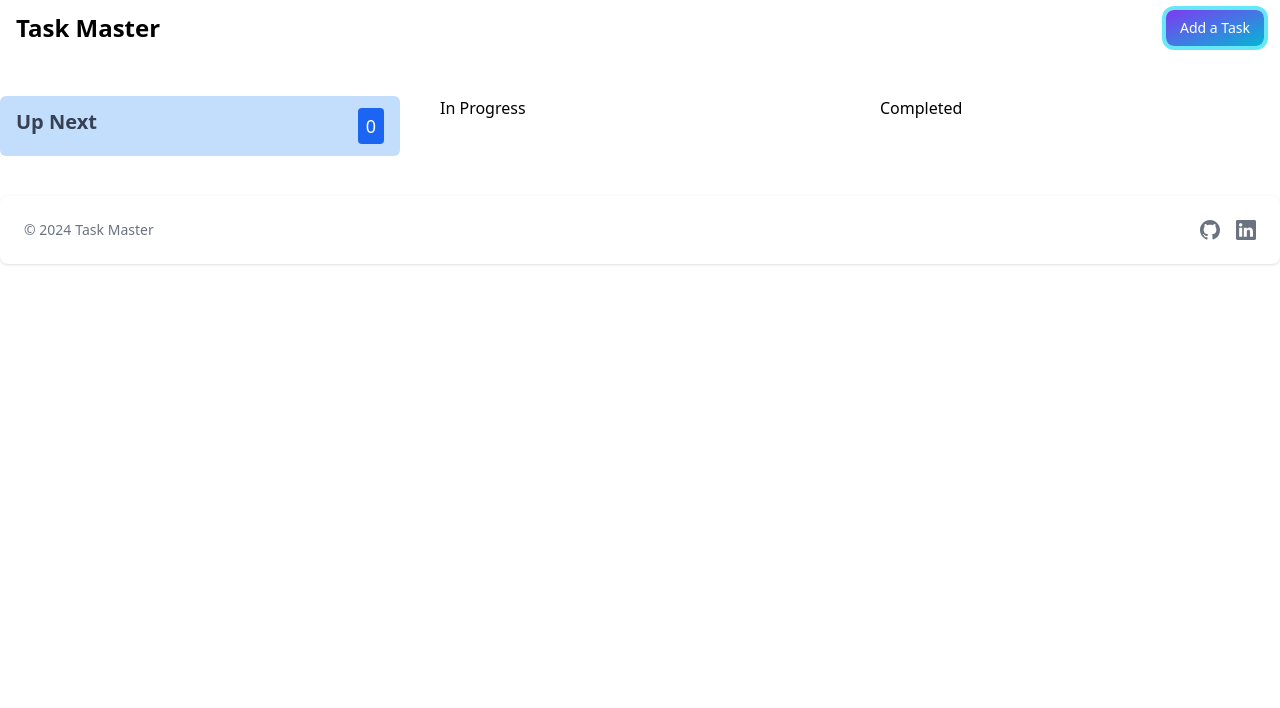
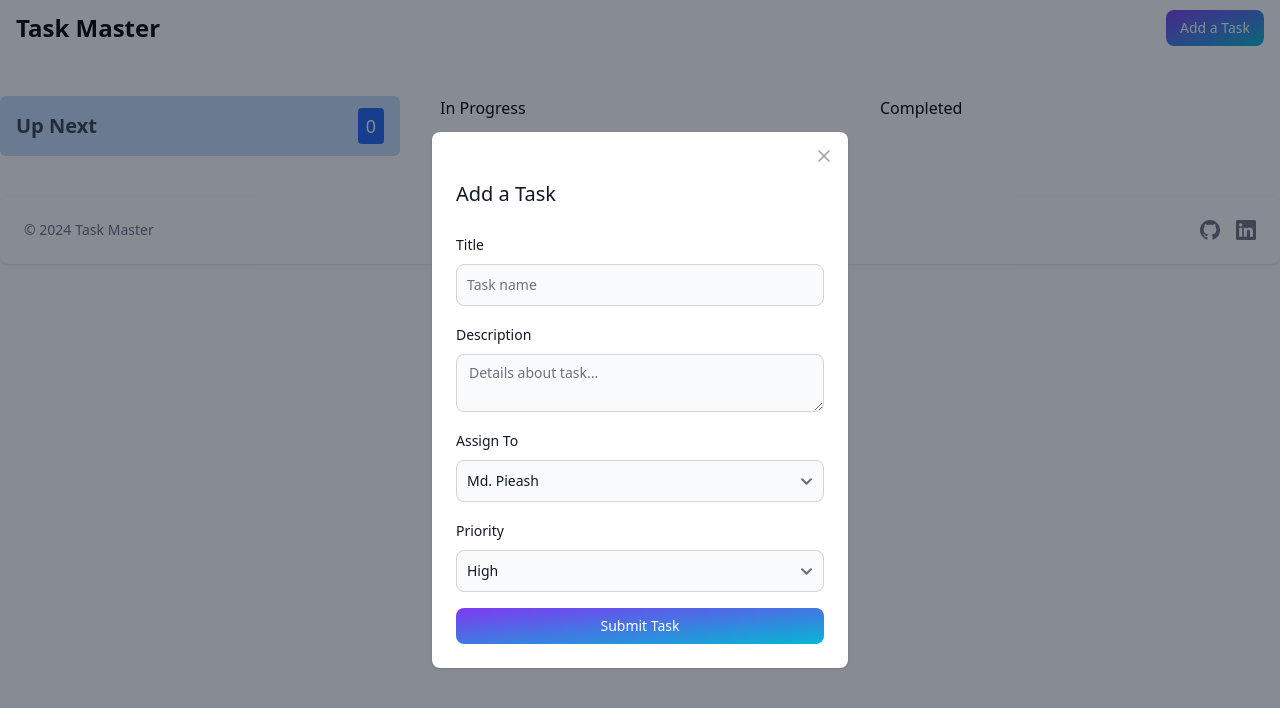
Before and after one commit to pieash9/task-master, a React (Vite) app: page / in a window 1280 px wide. Both pictures are taken after a click on the button "Add a Task". Shown: the top 708 px of the page. Built offline with nearby package versions, Linux system fonts and the light colour scheme.

Commit message:
added add task modal UI

```diff
--- a/package.json
+++ b/package.json
@@ -15,6 +15,7 @@
     "match-sorter": "^6.3.4",
     "react": "^18.2.0",
     "react-dom": "^18.2.0",
+    "react-hook-form": "^7.50.1",
     "react-icons": "^5.0.1",
     "react-router-dom": "^6.22.0",
     "sort-by": "^1.2.0"
--- /dev/null
+++ b/src/components/AddTaskModal.jsx
@@ -0,0 +1,83 @@
+/* eslint-disable react/prop-types */
+import {
+  Button,
+  Label,
+  Modal,
+  Select,
+  TextInput,
+  Textarea,
+} from "flowbite-react";
+
+const AddTaskModal = ({ openModal, setOpenModal }) => {
+  return (
+    <div>
+      <Modal
+        show={openModal}
+        size="md"
+        popup
+        onClose={() => setOpenModal(false)}
+      >
+        <Modal.Header />
+        <Modal.Body>
+          <h3 className="text-xl font-medium text-gray-900 dark:text-white mb-6">
+            Add a Task
+          </h3>
+          <form className="flex max-w-md flex-col gap-4">
+            <div>
+              <div className="mb-2 block">
+                <Label htmlFor="title" value="Title" />
+              </div>
+              <TextInput
+                id="title"
+                type="text"
+                placeholder="Task name"
+                required
+                gradientDuoTone="purpleToBlue"
+              />
+            </div>
+            <div>
+              <div className="mb-2 block">
+                <Label htmlFor="description" value="Description" />
+              </div>
+              <Textarea
+                id="description"
+                type="text"
+                placeholder="Details about task..."
+                required
+                gradientDuoTone="purpleToBlue"
+              />
+            </div>
+
+            <div>
+              <div className="mb-2 block">
+                <Label htmlFor="assignTo" value="Assign To" />
+              </div>
+              <Select id="assignTo" required gradientDuoTone="purpleToBlue">
+                <option value="md. pieash">Md. Pieash</option>
+                <option value="risan khan">Risan Khan</option>
+                <option value="nihan khan">Nihan khan</option>
+              </Select>
+            </div>
+
+            <div>
+              <div className="mb-2 block">
+                <Label htmlFor="assignTo" value="Priority" />
+              </div>
+              <Select id="assignTo" required gradientDuoTone="purpleToBlue">
+                <option value="high">High</option>
+                <option value="medium">Medium</option>
+                <option value="low">Low</option>
+              </Select>
+            </div>
+
+            <Button size="sm" gradientDuoTone="purpleToBlue" type="submit">
+              Submit Task
+            </Button>
+          </form>
+        </Modal.Body>
+      </Modal>
+    </div>
+  );
+};
+
+export default AddTaskModal;
--- a/src/pages/home/TasksPage.jsx
+++ b/src/pages/home/TasksPage.jsx
@@ -2,7 +2,7 @@ const TasksPage = () => {
   return (
     <div className="grid grid-cols-1 md:grid-cols-2 lg:grid-cols-3 gap-10 mt-10">
       <div>
-        <div className="flex justify-between bg-blue-200 py-3 px-4 rounded-md">
+        <div className="flex justify-between items-center bg-blue-200 py-3 px-4 rounded-md">
           <p className="text-xl font-semibold text-gray-700 dark:text-gray-300">
             Up Next
           </p>
--- a/src/pages/shared/HeaderPage.jsx
+++ b/src/pages/shared/HeaderPage.jsx
@@ -1,17 +1,25 @@
 import { Button, Navbar } from "flowbite-react";
+import { useState } from "react";
+import AddTaskModal from "../../components/AddTaskModal";
 
 const HeaderPage = () => {
+  const [openModal, setOpenModal] = useState(false);
   return (
-    <div className="max-w-7xl mx-auto w-full ">
+    <nav className="max-w-7xl mx-auto w-full ">
       <Navbar fluid rounded>
         <span className="self-center whitespace-nowrap text-2xl font-semibold dark:text-white">
           Task Master
         </span>
-        <Button gradientDuoTone="purpleToBlue" size="sm">
+        <Button
+          onClick={() => setOpenModal(true)}
+          gradientDuoTone="purpleToBlue"
+          size="sm"
+        >
           Add a Task
         </Button>
       </Navbar>
-    </div>
+      <AddTaskModal openModal={openModal} setOpenModal={setOpenModal} />
+    </nav>
   );
 };
 
```
Also changed, not shown: 1 other file (tests, documents, lock files or other folders).
